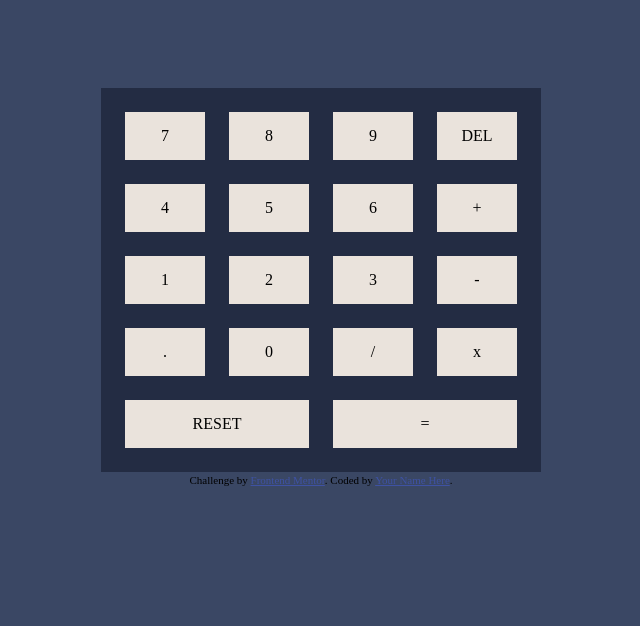
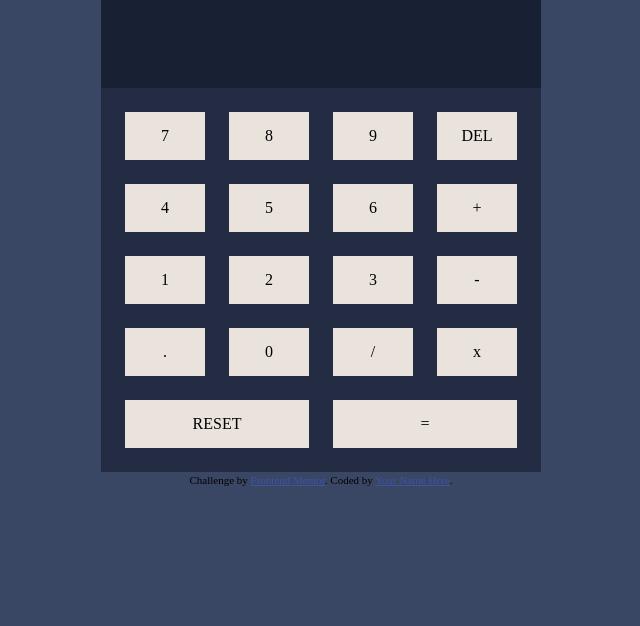
Before and after one commit to noelty/calculator, a plain HTML site: page index.html in a window 1280 px wide. Shown: the part 174-800 px from the top of the page, without its empty margins (319-959 px from the left). Drawn offline with Linux system fonts and the light colour scheme.

Commit message:
modify screen section

```diff
--- a/styles/style.css
+++ b/styles/style.css
@@ -58,11 +58,13 @@ body{
   justify-content: center;
   align-items: center;
 }
+/* for the screen div to fill the whole space a parent div (box) is
+declared and display flex is set. flex property is given to 1. A random height is given
+so that the div is visible */
 
 .box {
   display: flex;
   height: 100px;
-
 }
 .screen {
   background-color: hsl(224, 36%, 15%);
@@ -78,14 +80,6 @@ body{
 .item {
   align-self: center;
   justify-self: center;
-}
-
-.container {
-    display: flex;
-    flex-direction: column;
-    justify-content: center;
-    align-items: center;
-        /* max-width: 500px; */
 }
 
 .keypad {
```
Lines whose indentation alone changed are shown as unchanged.
